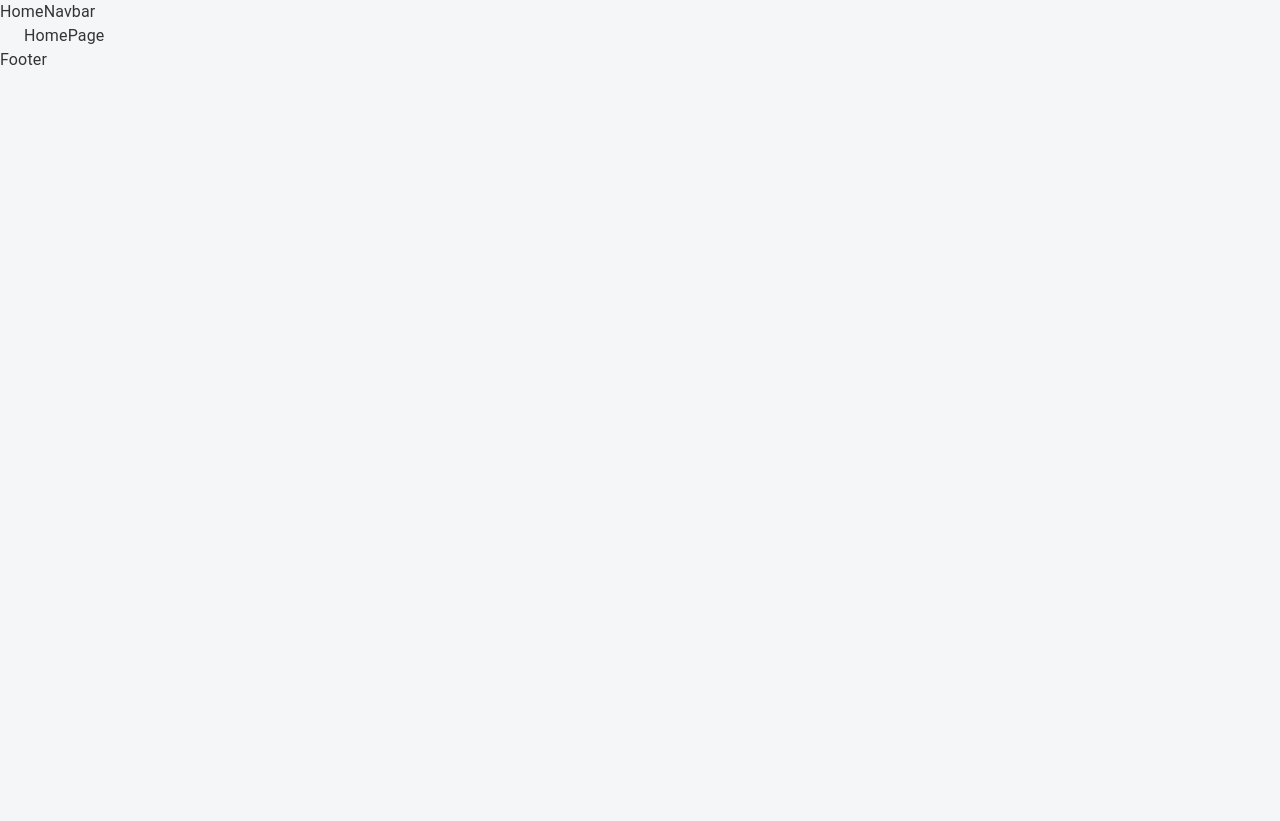
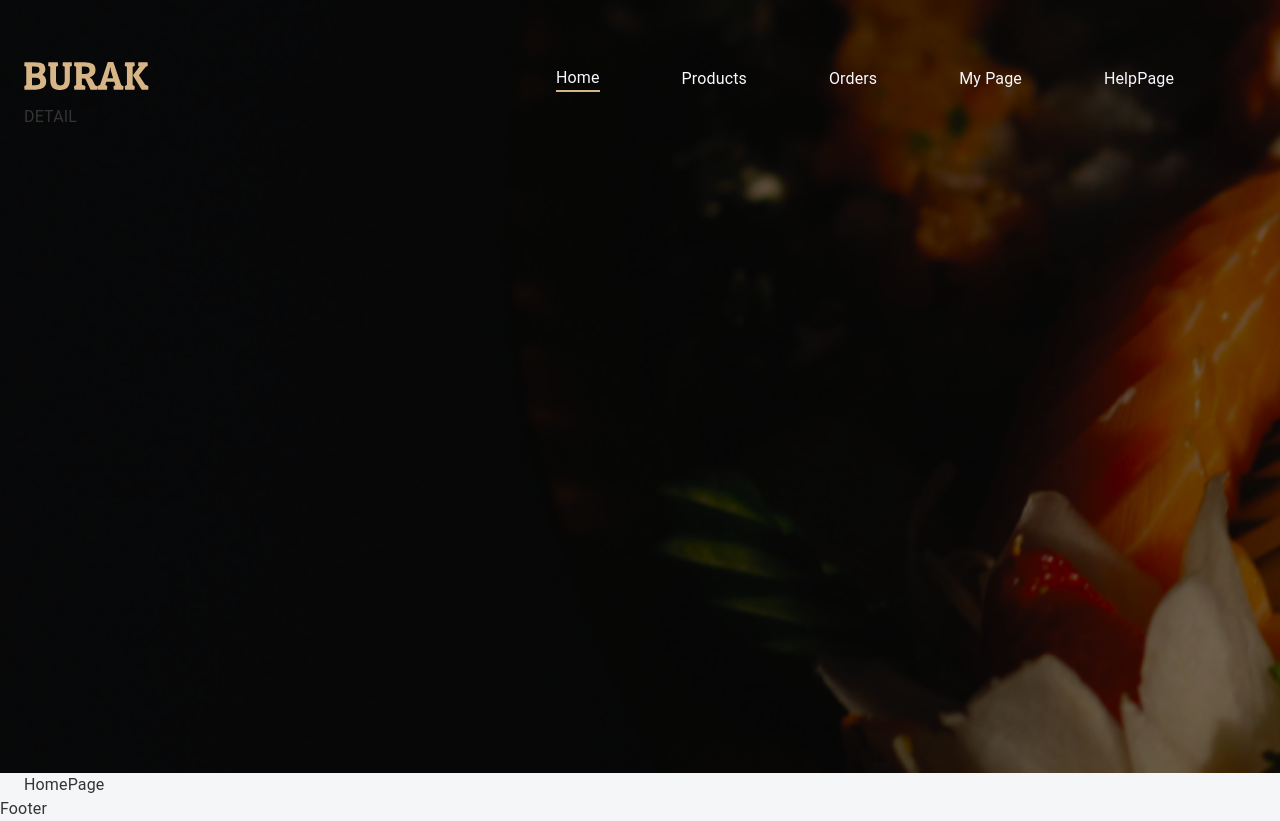
Before and after one commit to alimkulov7/burak-react, a React (Create React App) app: page / in a window 1280 px wide. Before the commit the page ends 800 px from the top, so only its background shows below. Built offline with nearby package versions, Linux system fonts and the light colour scheme.

Commit message:
feat develop header and footers part one

```diff
--- a/package.json
+++ b/package.json
@@ -19,7 +19,7 @@
     "web-vitals": "^2.1.4"
   },
   "devDependencies": {
-    "@types/jest": "^30.0.0",
+    "@types/jest": "^27.5.2",
     "@types/node": "^17.0.45",
     "@types/react": "^18.2.48",
     "@types/react-dom": "^18.2.18",
--- a/src/app/App.tsx
+++ b/src/app/App.tsx
@@ -1,17 +1,20 @@
 import React from "react";
-
+import { Box, Button, Container, Stack, Typography} from "@mui/material";
 import { Route, Switch, useLocation } from "react-router-dom";
 import { HomePage } from "./screens/homePage"
 import { ProductsPage } from "./screens/productsPage";
 import { OrdersPage } from "./screens/ordersPage";
 import { UserPage } from "./screens/userPage";
+import { HelpPage } from "./screens/helpPage";
 import { HomeNavbar } from "./components/headers/HomeNavbar";
 import { OtherNavbar } from "./components/headers/OtherNavbar";
 import { Footer } from "./components/footer";
+import "../css/app.css";
+import "../css/navbar.css";
 
 function App() {
   const location = useLocation();
-  console.log("location: ", location)
+
   return (
       <>
         {location.pathname === "/" ? <HomeNavbar/> : <OtherNavbar/>}
@@ -25,6 +28,9 @@
           <Route path="/member-page">
             <UserPage />
           </Route>
+          <Route path="/help">
+            <HelpPage />
+          </Route>
           <Route path="/">
             <HomePage />
           </Route>
--- a/src/app/components/headers/HomeNavbar.tsx
+++ b/src/app/components/headers/HomeNavbar.tsx
@@ -1,3 +1,71 @@
+import { Box, Button, Container, Stack } from "@mui/material";
+import { NavLink } from "react-router-dom";
+
 export function HomeNavbar() {
-    return <div>HomeNavbar</div>
+    const authMember = true;
+  return (
+    <div className="home-navbar">
+      <Container sx={{ mt: "55px", height: "642px" }}>
+        <Stack
+
+          sx={{
+            height: "50px",
+            flexDirection: "row",
+            justifyContent: "space-between",
+            alignItems: "center",
+          }}
+        >
+          <Box className={"hover-line"}>
+            <NavLink to="/">
+              <img src="/icons/burak.svg"
+              style={{ width: "125px", height: "30px" }} />
+            </NavLink>
+          </Box>
+
+          <Stack
+            direction="row"
+            sx={{
+              justifyContent: "space-between",
+              minWidth: "700px",
+              alignItems: "center",
+            }}
+          >
+            <Box className={"hover-line"}>
+              <NavLink to="/" activeClassName={"underline"}>Home</NavLink>
+            </Box>
+            <Box className={"hover-line"}>
+              <NavLink activeClassName={"underline"} to="/products">Products</NavLink>
+            </Box>
+            {authMember ? (
+                <Box className={"hover-line"}>
+                    <NavLink activeClassName={"underline"} to="/orders">Orders</NavLink>
+                </Box>
+            ) : null}
+            {authMember ? (
+                <Box className={"hover-line"}>
+                    <NavLink activeClassName={"underline"} to="/member-page">My Page</NavLink>
+                </Box>
+            ) : null}
+            <Box className={"hover-line"}>
+              <NavLink activeClassName={"underline"} to="/help">HelpPage</NavLink>
+            </Box>
+            {/* BASKET */}
+            {!authMember ? (
+                <Box>
+                    <Button
+                    variant="contained"
+                    style={{background: "#3776CC", color: "#f8f8ff"}}
+                    >Login</Button>
+                </Box>
+            ) : (
+                <img />
+            )}
+
+          </Stack>
+        </Stack>
+
+        <Stack>DETAIL</Stack>
+      </Container>
+    </div>
+  );
 }
--- a/src/app/screens/helpPage/index.tsx
+++ b/src/app/screens/helpPage/index.tsx
@@ -1,5 +1,5 @@
 import { Container } from "@mui/material";
 
-function HelpPage() {
+export function HelpPage() {
   return <Container>HelpPage</Container>;
 }
--- /dev/null
+++ b/src/css/global.d.ts
@@ -0,0 +1 @@
+declare module "*css";
--- /dev/null
+++ b/src/css/navbar.css
@@ -0,0 +1,37 @@
+.home-navbar {
+    width: 100%;
+    height: 773px;
+    display: flex;
+    background: url('/public/img/banner.webp');
+    background-size: cover;
+}
+.home-navbar a{
+    text-decoration: none;
+}
+
+
+.home-navbar .hover-line a {
+    color: #f8f8ff;
+    z-index: 100;
+}
+.home-navbar .underline{
+    display: block;
+    content: "";
+    border-bottom: solid 2px #d7b686;
+}
+
+.home-navbar .hover-line:after {
+  display: block;
+  content: "";
+  border-bottom: solid 2px #d7b686;
+  transform: scaleX(0);
+  transition: transform 250ms ease-in-out;
+}
+
+.home-navbar .hover-line:hover:after {
+  transform: scaleX(1);
+}
+
+.home-navbar div.hover-line:after {
+  transform-origin: 0% 50%;
+}
```
Also changed, not shown: tsconfig.json (+8 -15 lines), 1 other file (tests, documents, lock files or other folders).
